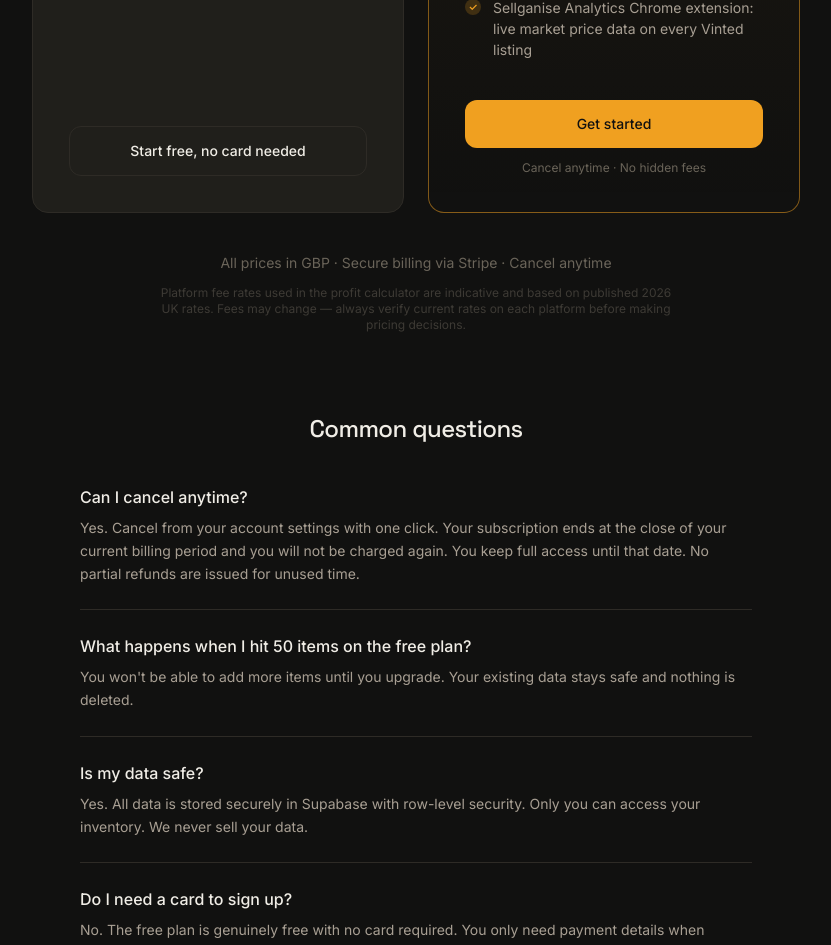
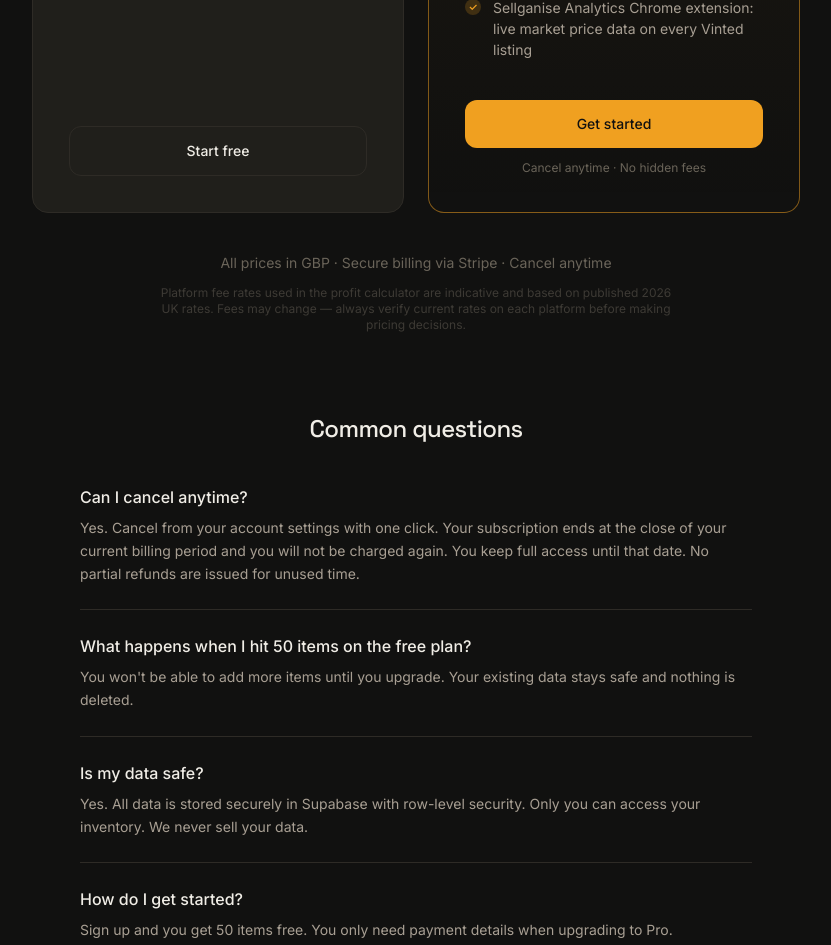
Before and after one commit to mrophir/Reselling-SaaS, a Next.js app: page /pricing in a window 1280 px wide. Shown: the part 900-1845 px from the top of the page, without its empty margins (224-1055 px from the left). Built offline with nearby package versions, Linux system fonts and the light colour scheme.

Commit message:
Remove all 'no credit card required' mentions sitewide
Co-Authored-By: Claude Sonnet 4.6 <noreply@anthropic.com>

```diff
--- a/app/blog/[slug]/page.tsx
+++ b/app/blog/[slug]/page.tsx
@@ -86,7 +86,7 @@ export default async function BlogPostPage({ params }: { params: Promise<{ slug:
         <div className="mt-16 rounded-2xl border border-amber/30 bg-amber/[0.06] p-8 text-center">
           <p className="font-display text-xl font-medium mb-2">Ready to get organised?</p>
           <p className="text-paper-dim text-sm mb-6">
-            Sellganise is free to start. Track up to 50 items with no card needed.
+            Sellganise is free to start. Track up to 50 items.
           </p>
           <Link
             href="/signup"
--- a/app/blog/[slug]/posts/how-to-organise-vinted-stock.tsx
+++ b/app/blog/[slug]/posts/how-to-organise-vinted-stock.tsx
@@ -156,7 +156,7 @@ export function HowToOrganiseVintedStock() {
       </p>
 
       <p>
-        If you&apos;re looking for reseller stock management software built specifically for UK Vinted sellers, <a href="https://sellganise.com" className="text-amber hover:underline">Sellganise</a> is free to start with up to 50 items — no card needed.
+        If you&apos;re looking for reseller stock management software built specifically for UK Vinted sellers, <a href="https://sellganise.com" className="text-amber hover:underline">Sellganise</a> is free to start with up to 50 items.
       </p>
 
     </article>
--- a/app/login/page.tsx
+++ b/app/login/page.tsx
@@ -44,7 +44,7 @@ function LoginForm() {
         {mode === "signin"
           ? "Log in to your Sellganise account."
           : mode === "signup"
-          ? "No card needed. 50 items free forever."
+          ? "50 items free forever."
           : "Enter your email and we'll send you a reset link."}
       </p>
 
--- a/app/page.tsx
+++ b/app/page.tsx
@@ -195,7 +195,7 @@ function Nav() {
             </nav>
             <div className="px-4 py-4 flex flex-col gap-2">
               <a href="/signup" onClick={() => setMenuOpen(false)} className="block w-full text-center py-3.5 rounded-xl bg-amber text-ink font-medium text-sm hover:bg-paper transition-colors">
-                Sign up free, no card needed
+                Sign up free
               </a>
               <a href="/login" onClick={() => setMenuOpen(false)} className="block w-full text-center py-2.5 rounded-xl border border-line text-paper font-medium text-sm hover:border-paper-faint transition-colors">
                 Log in
@@ -305,7 +305,7 @@ function Hero() {
 
             {/* trust */}
             <p className="rise mt-4 text-xs text-paper-faint" style={{ animationDelay: "0.21s" }}>
-              No credit card required &nbsp;·&nbsp; Free plan available &nbsp;·&nbsp; Cancel anytime
+              Free plan available &nbsp;·&nbsp; Cancel anytime
             </p>
           </div>
 
@@ -941,7 +941,6 @@ function Problem() {
               Start for free
               <svg viewBox="0 0 24 24" fill="none" stroke="currentColor" strokeWidth="2.5" strokeLinecap="round" strokeLinejoin="round" className="w-4 h-4"><path d="M5 12h14"/><path d="m12 5 7 7-7 7"/></svg>
             </a>
-            <span className="text-xs text-paper-faint">No credit card required</span>
           </div>
         </Reveal>
       </div>
@@ -1541,7 +1540,7 @@ function Versus() {
               Ditch the spreadsheet. Start free
               <svg viewBox="0 0 24 24" fill="none" stroke="currentColor" strokeWidth="2.5" strokeLinecap="round" strokeLinejoin="round" className="w-4 h-4"><path d="M5 12h14"/><path d="m12 5 7 7-7 7"/></svg>
             </a>
-            <span className="text-sm text-paper-faint">No credit card · Cancel anytime</span>
+            <span className="text-sm text-paper-faint">Cancel anytime</span>
           </div>
         </Reveal>
       </div>
@@ -1825,7 +1824,7 @@ function Reviews() {
               Log in
             </a>
           </div>
-          <p className="mt-4 text-xs text-paper-faint">No credit card required · Free plan available · Cancel anytime</p>
+          <p className="mt-4 text-xs text-paper-faint">Free plan available · Cancel anytime</p>
         </div>
         </Reveal>
       </div>
@@ -1896,7 +1895,7 @@ function CTA() {
                 ))}
               </ul>
               <a href="/signup" className="block text-center px-5 py-3.5 rounded-xl border border-line text-paper font-medium text-sm hover:border-paper-faint hover:bg-ink-soft transition-colors">
-                Start free, no card needed
+                Start free
               </a>
             </div>
           </Reveal>
--- a/app/pricing/page.tsx
+++ b/app/pricing/page.tsx
@@ -89,7 +89,7 @@ export default function PricingPage() {
               ))}
             </ul>
             <Link href="/signup" className="block text-center px-5 py-3.5 rounded-xl border border-line text-paper font-medium text-sm hover:border-paper-faint hover:bg-ink-soft transition-colors">
-              Start free, no card needed
+              Start free
             </Link>
           </div>
 
@@ -144,7 +144,7 @@ export default function PricingPage() {
             { q: "Can I cancel anytime?", a: "Yes. Cancel from your account settings with one click. Your subscription ends at the close of your current billing period and you will not be charged again. You keep full access until that date. No partial refunds are issued for unused time." },
             { q: "What happens when I hit 50 items on the free plan?", a: "You won't be able to add more items until you upgrade. Your existing data stays safe and nothing is deleted." },
             { q: "Is my data safe?", a: "Yes. All data is stored securely in Supabase with row-level security. Only you can access your inventory. We never sell your data." },
-            { q: "Do I need a card to sign up?", a: "No. The free plan is genuinely free with no card required. You only need payment details when upgrading to Pro." },
+            { q: "How do I get started?", a: "Sign up and you get 50 items free. You only need payment details when upgrading to Pro." },
             { q: "What is the Analytics Chrome extension?", a: "A browser extension that overlays live resale price estimates directly on Vinted listings so you can spot bargains instantly." },
           ].map(({ q, a }) => (
             <div key={q} className="border-b border-line pb-6">
--- a/app/signup/page.tsx
+++ b/app/signup/page.tsx
@@ -54,7 +54,7 @@ export default function SignUpPage() {
 
       <div className="rise relative w-full max-w-sm rounded-2xl border border-line bg-ink-card p-8 shadow-2xl shadow-black/40">
         <h1 className="font-display text-2xl font-medium tracking-tight mb-1">Create your account</h1>
-        <p className="text-sm text-paper-dim mb-7">Free forever. No card needed.</p>
+        <p className="text-sm text-paper-dim mb-7">Free forever. 50 items included.</p>
 
         <form onSubmit={handleSubmit} className="flex flex-col gap-4">
           <div className="flex flex-col gap-1.5">
```
